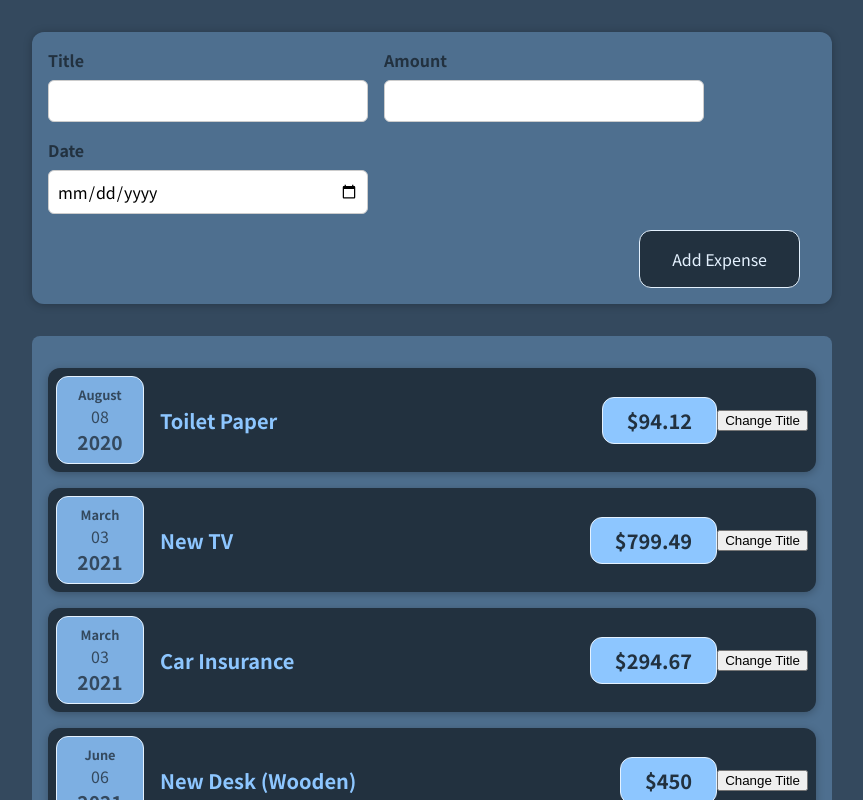
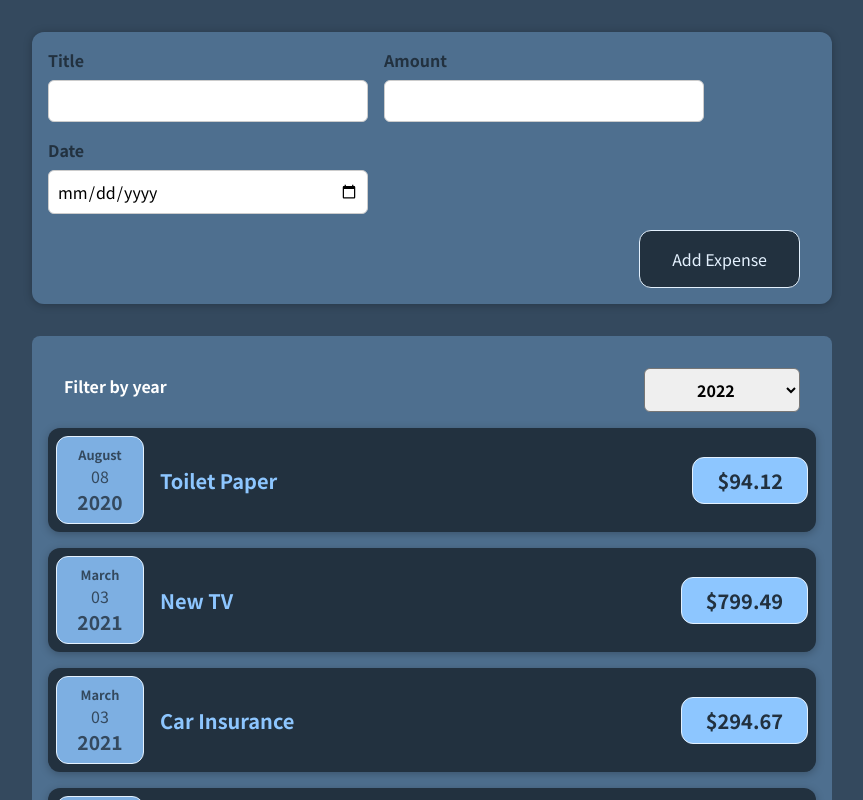
Before and after one commit to shinshilkina/react-the-complete-guide-incl-redux, a React (Create React App) app: page / in a window 1280 px wide. Shown: the top 800 px of the page, without its empty margins (208-1071 px from the left). Built offline with nearby package versions, Linux system fonts and the light colour scheme.

Commit message:
Time to Practice: Working with Events & State

```diff
--- a/src/components/Expenses/Expense/index.js
+++ b/src/components/Expenses/Expense/index.js
@@ -1,4 +1,5 @@
 import ExpenseItem from '../ExpenseItem/index';
+import ExpensesFilter from '../ExpensesFilter';
 import './index.css';
 
 function Expenses(props) {
@@ -15,7 +16,18 @@ function Expenses(props) {
       />
     )
   })
-  return <div className="expenses"> { expensesElements } </div>;
+
+  const onChangeFilterHandler = data => {
+    console.log('Changed filter! Data ', data);
+  };
+
+  return <div className="expenses">
+    <ExpensesFilter
+      elements={ props.elements }
+      onChangeFilter={ onChangeFilterHandler }
+    />
+    { expensesElements }
+  </div>;
 }
 
 export default Expenses;
--- a/src/components/Expenses/ExpenseItem/index.js
+++ b/src/components/Expenses/ExpenseItem/index.js
@@ -5,11 +5,7 @@ import ExpenseDate from '../ExpenseDate/index';
 import './index.css';
 
 function ExpenseItem(props) {
-  const [title, setTitle] = useState(props.title);
-
-  const clickHandler = () => {
-    setTitle('Updated!');
-  }
+  const [title] = useState(props.title);
   return (
     <Card className="expense-item">
       <ExpenseDate date={ props.date } />
@@ -19,7 +15,6 @@ function ExpenseItem(props) {
           ${ props.amount }
         </div>
       </div>
-      <button onClick={clickHandler}>Change Title</button>
     </Card>
   )
 }
--- /dev/null
+++ b/src/components/Expenses/ExpensesFilter.css
@@ -0,0 +1,24 @@
+.expenses-filter {
+  color: white;
+  padding: 0 1rem;
+}
+
+.expenses-filter__control {
+  display: flex;
+  width: 100%;
+  align-items: center;
+  justify-content: space-between;
+  margin: 1rem 0;
+}
+
+.expenses-filter label {
+  font-weight: bold;
+  margin-bottom: 0.5rem;
+}
+
+.expenses-filter select {
+  font: inherit;
+  padding: 0.5rem 3rem;
+  font-weight: bold;
+  border-radius: 6px;
+}
--- /dev/null
+++ b/src/components/Expenses/ExpensesFilter.js
@@ -0,0 +1,47 @@
+import React from "react";
+
+import { MONTHS } from "../../tools/constants";
+import "./ExpensesFilter.css";
+
+const ExpensesFilter = (props) => {
+  let elementsByMonths = [];
+  const onChangeYearHandler = (event) => {
+    elementsByMonths = MONTHS.map((name) => {
+      return {
+        title: name,
+        value: 0,
+      };
+    });
+    const year = event.target.value;
+    const elementsByYear = props.elements.filter(
+      (element) =>
+        element.date >= new Date(`${year}-01-01`) &&
+        element.date <= new Date(`${year}-12-31`),
+    );
+
+    if (!elementsByYear.length) return props.onChangeFilter([]);
+
+    elementsByYear.filter((element) => {
+      const monthNumber = element.date.getMonth() + 1;
+      elementsByMonths[monthNumber].value += element.amount;
+      return element;
+    });
+    return props.onChangeFilter(elementsByMonths);
+  };
+
+  return (
+    <div className="expenses-filter">
+      <div className="expenses-filter__control">
+        <label>Filter by year</label>
+        <select onChange={onChangeYearHandler}>
+          <option value="2022">2022</option>
+          <option value="2021">2021</option>
+          <option value="2020">2020</option>
+          <option value="2019">2019</option>
+        </select>
+      </div>
+    </div>
+  );
+};
+
+export default ExpensesFilter;
--- /dev/null
+++ b/src/tools/constants.js
@@ -0,0 +1,4 @@
+const MONTHS = ['Jan', 'Feb', 'Mar', 'Apr', 'May', 'June',
+  'July', 'Aug', 'Sept', 'Oct', 'Oct', 'Dec'];
+
+export { MONTHS };
```
